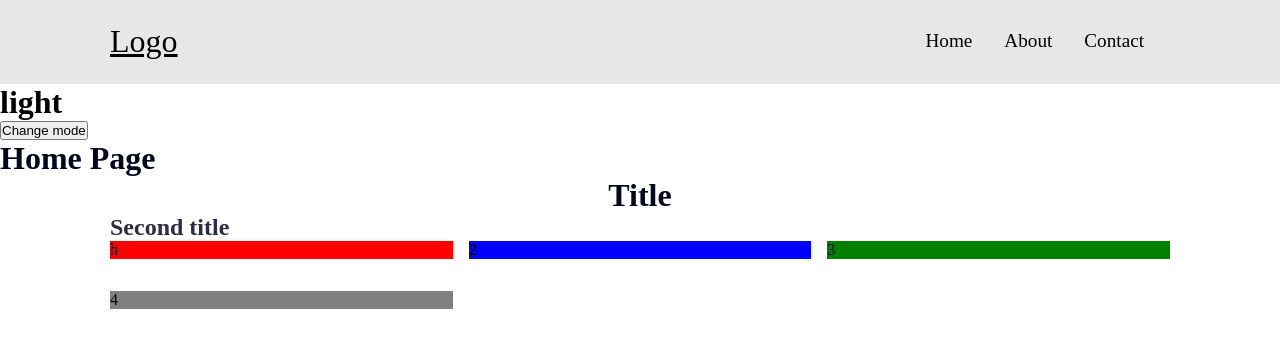
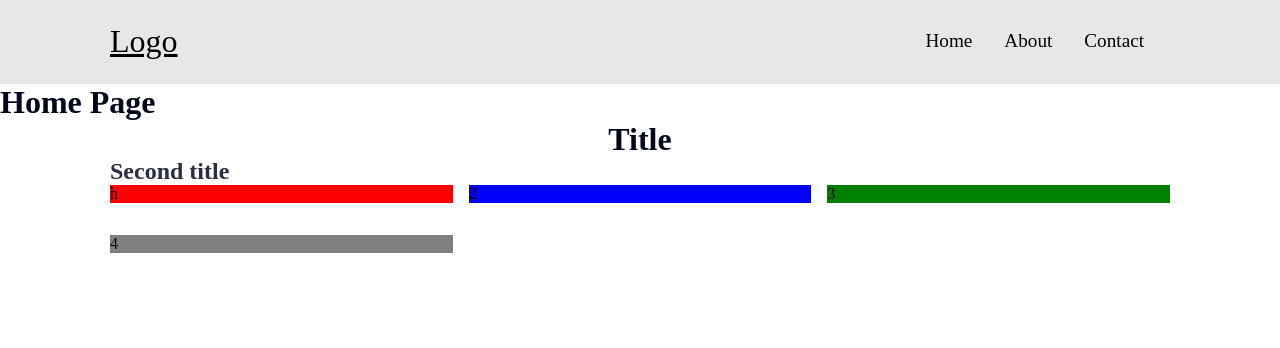
Before and after one commit to oubani/react-components, a React (Create React App) app: page / in a window 1280 px wide. Shown: the top 348 px of the page. Built offline with nearby package versions, Linux system fonts and the light colour scheme; the HTML template or start-up script is replaced by a standard one.

Commit message:
remove dark mode button

```diff
--- a/src/App.js
+++ b/src/App.js
@@ -8,14 +8,12 @@ import { BrowserRouter as Router, Switch, Route } from 'react-router-dom';
 import Home from './Pages/Home';
 
 export const App = () => {
-  const [mode, setMode] = useState(theme.dark);
+  // const [mode, setMode] = useState(theme.dark);
   return (
     <>
       <Router>
         <GlobalStyle />
         <Navbar />
-        <h1>{mode ? 'dark' : 'light'}</h1>
-        <button onClick={() => setMode(!mode)}> Change mode </button>
         <Switch>
           <Route exact path='/' component={Home} />
         </Switch>
```
Also changed, not shown: 1 other file (tests, documents, lock files or other folders).
